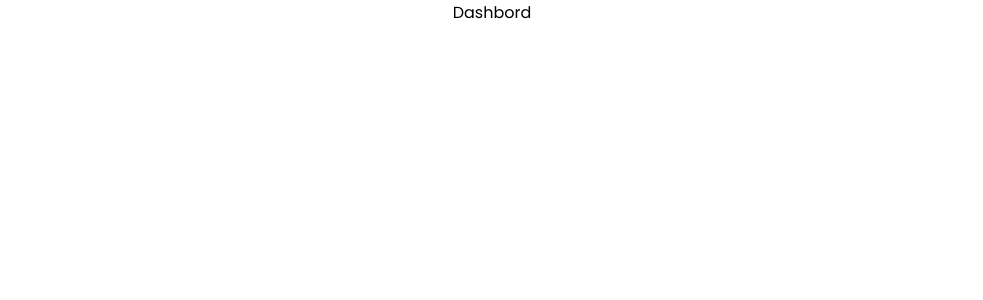
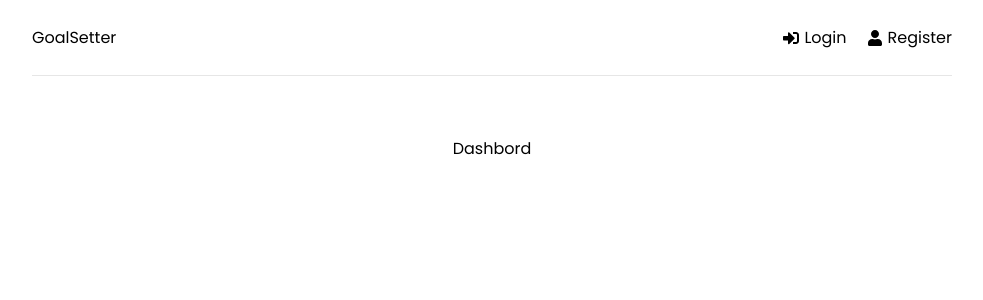
Before and after one commit to barta-m/LUT_fullstack_course, a React (Create React App) app in the folder frontend/: page / in a window 1280 px wide. Shown: the top 300 px of the page, without its empty margins (148-1131 px from the left). Built offline with nearby package versions, Linux system fonts and the light colour scheme.

Commit message:
implemented header

```diff
--- a/frontend/src/App.js
+++ b/frontend/src/App.js
@@ -1,4 +1,5 @@
 import { BrowserRouter as Router, Routes, Route } from "react-router-dom";
+import Header from "./components/Header";
 import Dashboard from "./pages/Dashbord";
 import Login from "./pages/Login";
 import Register from "./pages/Register";
@@ -8,6 +9,7 @@
     <>
       <Router>
         <div className="container">
+          <Header />
           <Routes>
             <Route path="/" element={<Dashboard />} />
             <Route path="/login" element={<Login />} />
--- a/frontend/src/components/Header.jsx
+++ b/frontend/src/components/Header.jsx
@@ -1,7 +1,26 @@
 import { FaSignInAlt, FaSignOutAlt, FaUser } from "react-icons/fa";
+import { Link } from "react-router-dom";
 
 function Header() {
-  return <div>Header</div>;
+  return (
+    <header className="header">
+      <div className="logo">
+        <Link to="/">GoalSetter</Link>
+      </div>
+      <ul>
+        <li>
+          <Link to="/login">
+            <FaSignInAlt /> Login
+          </Link>
+        </li>
+        <li>
+          <Link to="/register">
+            <FaUser /> Register
+          </Link>
+        </li>
+      </ul>
+    </header>
+  );
 }
 
 export default Header;
```
